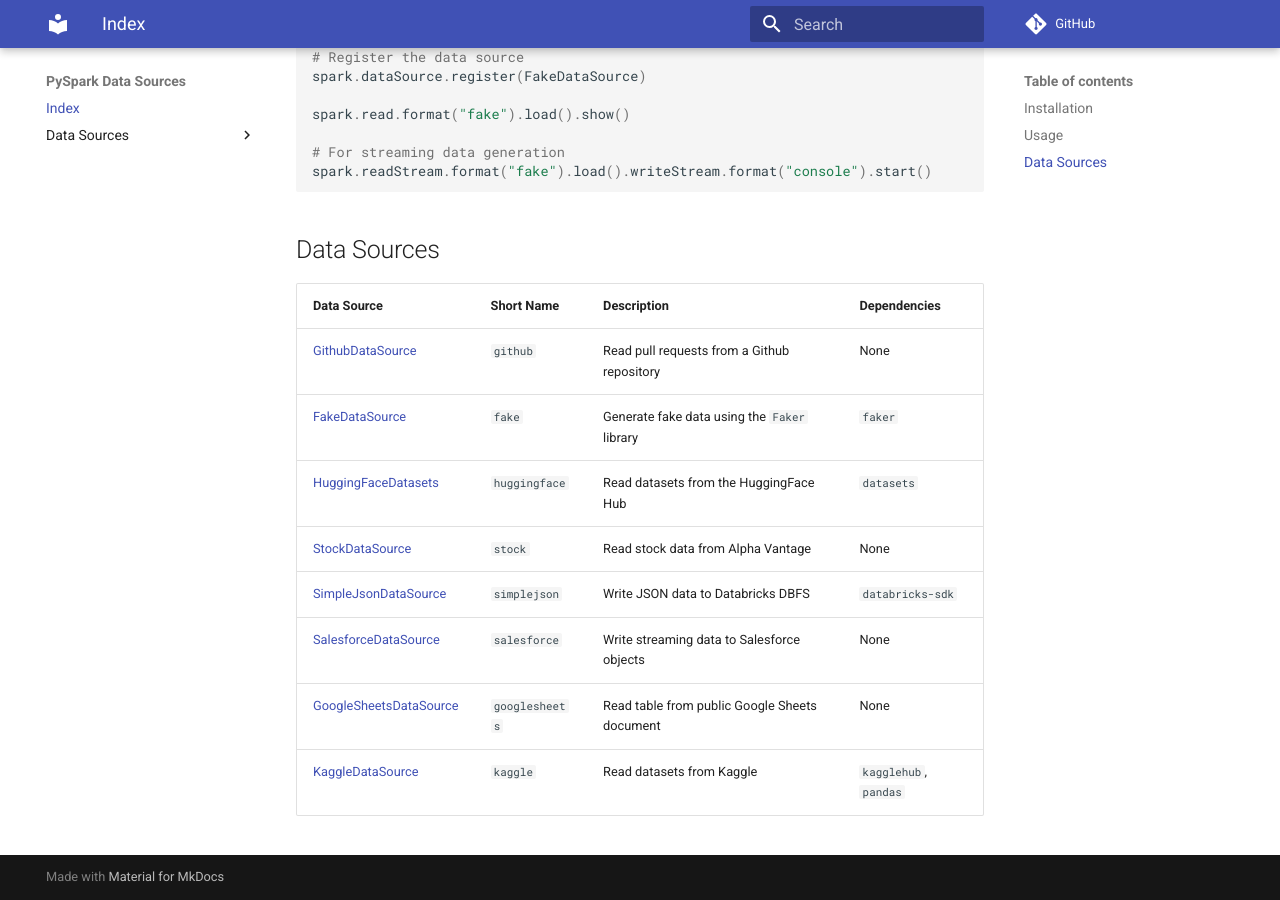
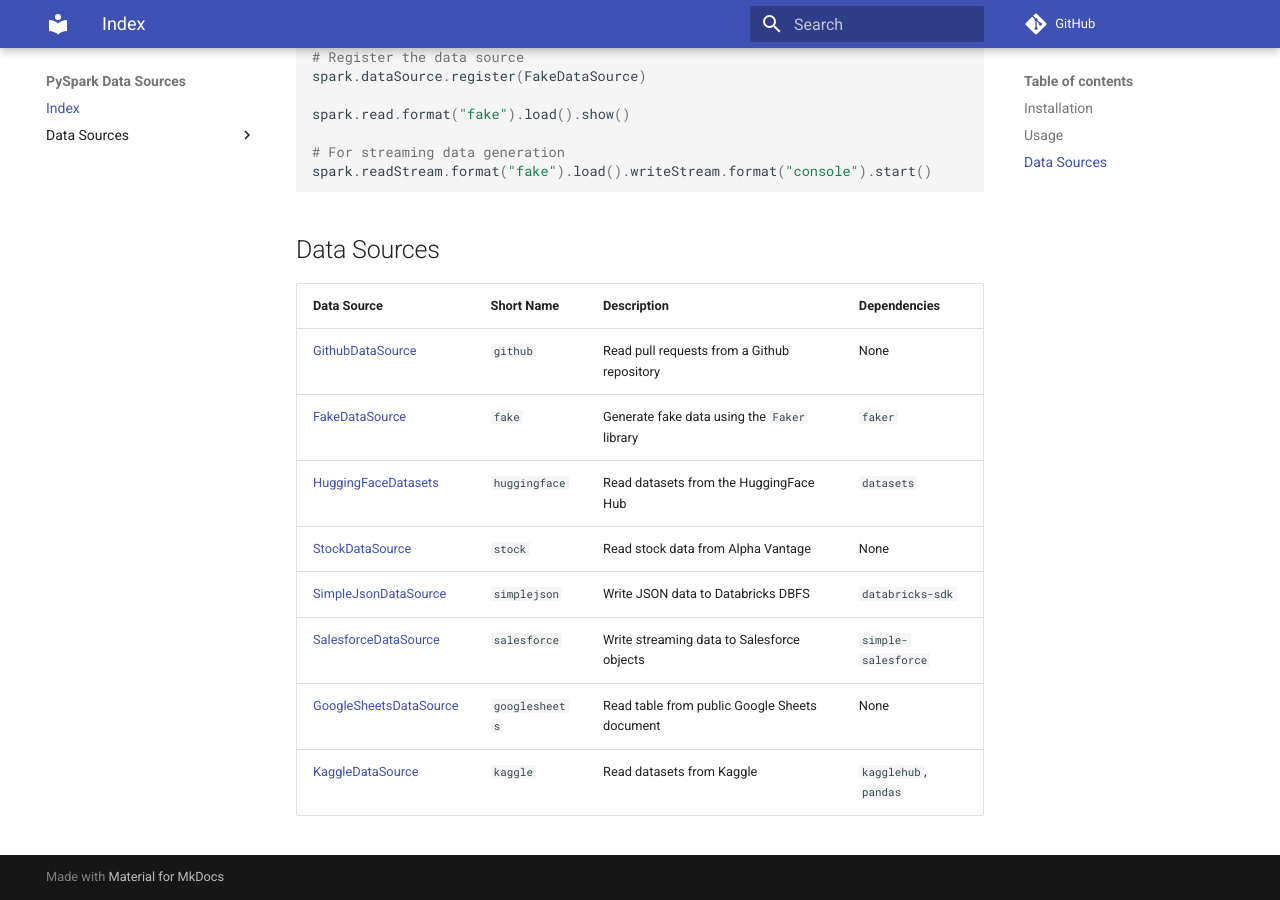
Before and after one commit to allisonwang-db/pyspark-data-sources, an MkDocs documentation site: the page built from docs/index.md, in a window 1280 px wide and 900 px high, scrolled down 551 px. Built offline with MkDocs 1.6.1 and Material for MkDocs 9.7.7, drawn with Linux system fonts in a browser that asks for light colours; comment, search, counter and statistics services are not loaded.

Commit message:
Update index.md

```diff
--- a/docs/index.md
+++ b/docs/index.md
@@ -38,6 +38,6 @@
 | [HuggingFaceDatasets](./datasources/huggingface.md)     | `huggingface`  | Read datasets from the HuggingFace Hub        | `datasets`            |
 | [StockDataSource](./datasources/stock.md)               | `stock`        | Read stock data from Alpha Vantage            | None                  |
 | [SimpleJsonDataSource](./datasources/simplejson.md)     | `simplejson`   | Write JSON data to Databricks DBFS            | `databricks-sdk`      |
-| [SalesforceDataSource](./datasources/salesforce.md)     | `salesforce`   | Write streaming data to Salesforce objects    | None                  |
+| [SalesforceDataSource](./datasources/salesforce.md)     | `salesforce`   | Write streaming data to Salesforce objects    |`simple-salesforce`    |
 | [GoogleSheetsDataSource](./datasources/googlesheets.md) | `googlesheets` | Read table from public Google Sheets document | None                  |
 | [KaggleDataSource](./datasources/kaggle.md)             | `kaggle`       | Read datasets from Kaggle                     | `kagglehub`, `pandas` |
```
